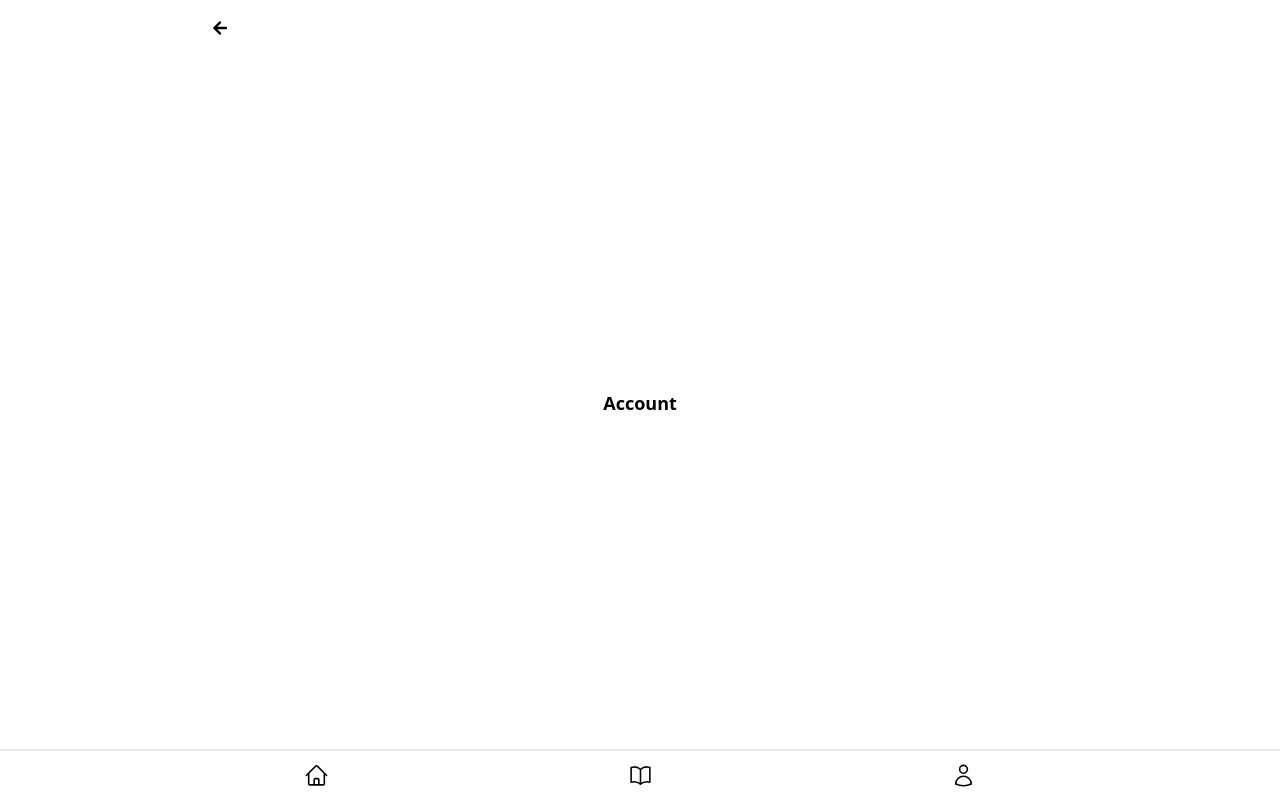
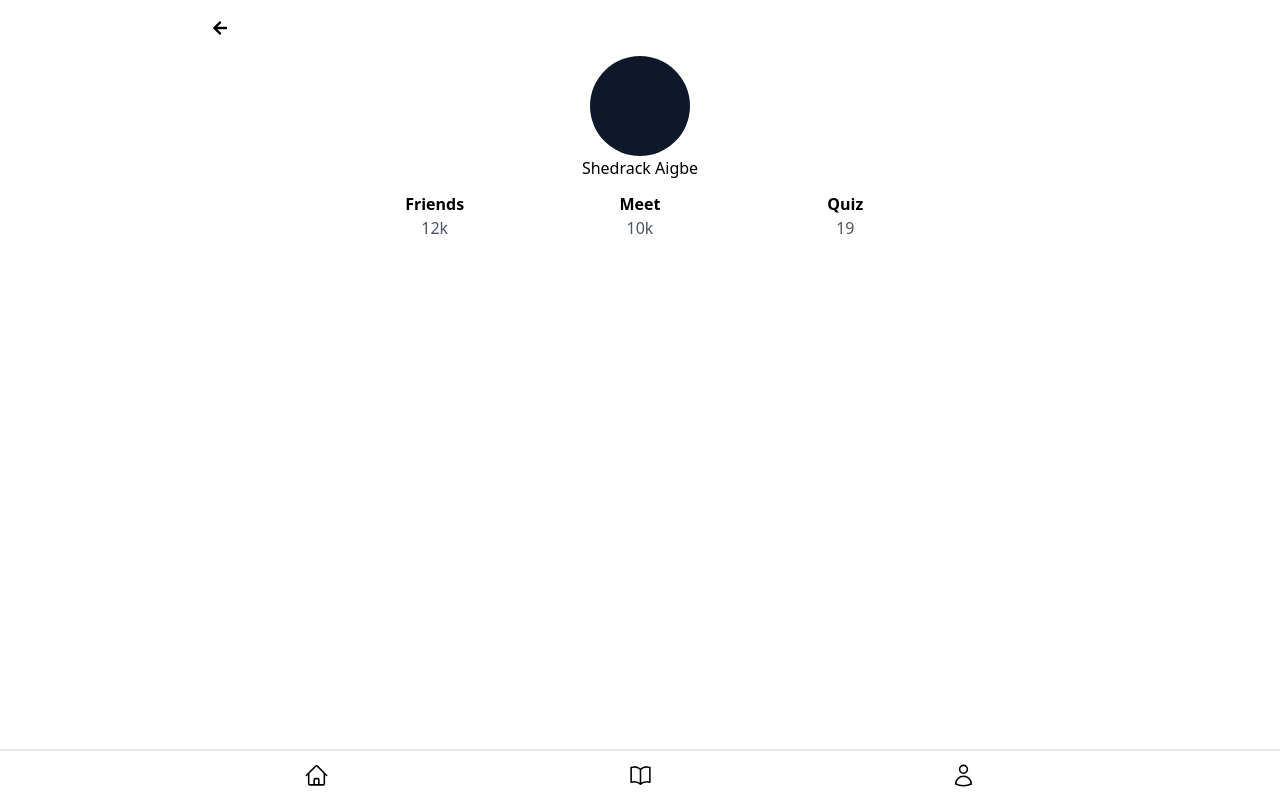
Before and after one commit to shedrackAI/HeritTeens, a Next.js app: page /account in a window 1280 px wide. Built offline with nearby package versions, Linux system fonts and the light colour scheme.

Commit message:
edited the profile page

```diff
--- a/pages/account.jsx
+++ b/pages/account.jsx
@@ -2,8 +2,34 @@ import React from 'react'
 
 function Account() {
   return (
-    <div className='flex justify-center items-center h-full w-full'>
-      <h2 className='text-lg font-bold'>Account</h2>
+    <div className='flex flex-col items-center h-full w-full'>
+
+        {/* First Div for profile picture and details */}
+      <div className='w-full flex flex-col'>
+        <div className='text-center flex flex-col items-center'>
+            <div className='w-[100px] h-[100px] rounded-full bg-slate-900'></div>
+            <h1 className='font-medium'>Shedrack Aigbe</h1>
+        </div>
+
+        <div className='w-full flex justify-center'>
+            <div className='flex justify-center gap-10 mt-3 flex-1 max-w-xl'>
+                <div className='text-center flex-1'>
+                    <h1 className='font-bold'>Friends</h1>
+                    <p className='font-medium text-gray-600'>12k</p>
+                </div>
+                <div className='text-center flex-1'>
+                    <h1 className='font-bold'>Meet</h1>
+                    <p className='font-medium text-gray-600'>10k</p>
+                </div>
+                <div className='text-center flex-1'>
+                    <h1 className='font-bold'>Quiz</h1>
+                    <p className='font-medium text-gray-600'>19</p>
+                </div>
+            </div>
+        </div>
+
+      </div>
+
     </div>
   )
 }
```
